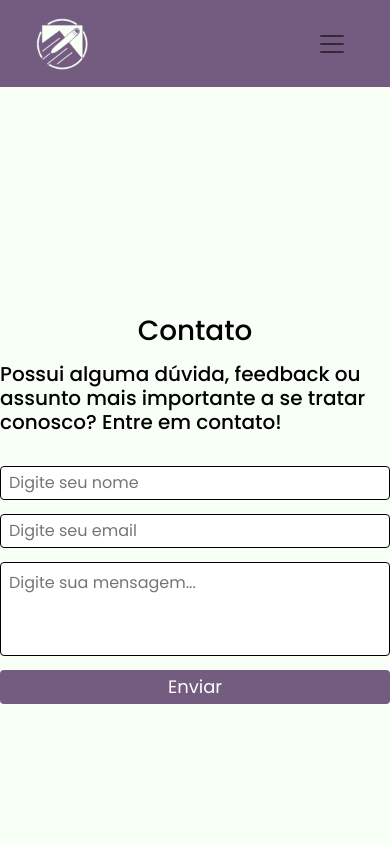
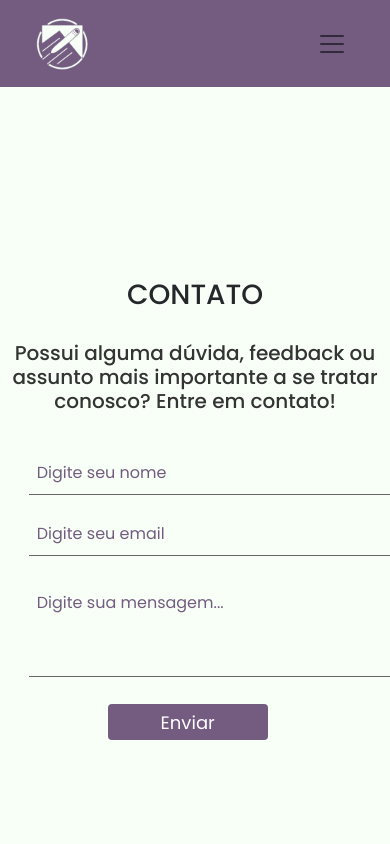
Before and after one commit to strattegia0704/clio, a React (Vite) app: page /contato in a window 390 px wide. Shown: the top 844 px of the page. Built offline with nearby package versions, Linux system fonts and the light colour scheme.

Commit message:
stylling: upate contact page and footer

```diff
--- a/src/components/Footer.jsx
+++ b/src/components/Footer.jsx
@@ -19,7 +19,7 @@ const Footer = () => {
                         </p>
                     </div>
                     <div className="col-6 col-md-3 alunos">
-                        <h6> Membros do Grupo</h6>
+                        <h6> Membros <span className="f-mob"> do Grupo</span></h6>
                         <ul className="footer-links">
                             <li>
                                 <a style={{fontWeight: 'bolder',}}>Turma: 2º D</a>
--- a/src/styles/style.css
+++ b/src/styles/style.css
@@ -4,6 +4,11 @@
     margin: 0;
     padding: 0;
     box-sizing: border-box;
+}
+
+*::selection {
+    background-color: #72488a;
+    color: #F7FFF7;
 }
 
 p {
@@ -266,7 +271,7 @@ h6 {
 }
 
 .copyright-text {
-    margin: 0;
+    margin-bottom: -5rem;
 }
 
 p.copyright-text {
@@ -280,20 +285,24 @@ p.copyright-text {
 }
 
 .container-cont {
-    min-height: 100vh;
+    min-height: 85vh;
     display: flex;
     justify-content: center;
     align-items: center;
     flex-direction: column;
-    color: black;
 }
 
 .title-cont {
-    margin-bottom: 14px;
+    margin-bottom: 30px;
+    text-transform: uppercase;
+    color: #26272b;
 }
 
 .subtitle-cont {
-    margin-bottom: 2rem;
+    margin-bottom: 3rem;
+    width: 35rem;
+    text-align: center;
+    color: #343434;
 }
 
 .form-cont {
@@ -304,26 +313,40 @@ p.copyright-text {
 }
 
 .input-cont {
-    margin-bottom: 14px;
+    margin-bottom: 27px;
     height: 34px;
-    border-radius: 4px;
-    border: 1px solid black;
+    border: none;
+    border-bottom: 1px solid #666666;
+    outline: none;
     padding: 0 8px;
     color: #735c80;
+    background-color: #f7fff7;
+}
+
+input[type="text"] {
+    padding-bottom:  10px;
+}
+
+.input-cont::placeholder,
+.textarea-cont::placeholder {
+    color:#735c80;
 }
 
 .textarea-cont {
-    margin-bottom: 14px;
-    border-radius: 4px;
-    border: 1px solid black;
+    margin-bottom: 27px;
+    border: none;
+    border-bottom: 1px solid #666666;
+    outline: none;
     padding: 8px;
     height: 94px;
     resize: none;
     color: #735c80;
+    background-color: #f7fff7;
 }
 
 .button-cont {
-    height: 34px;
+    height: 36px;
+    width: 10rem;
     border-radius: 4px;
     border: 0;
     cursor: pointer;
@@ -332,6 +355,8 @@ p.copyright-text {
     font-size: 18px;
     transition: background-color, transform 0.8s;
     transition: .5s;
+    position: relative;
+    left: 35%;
 }
 
 .button-cont:hover {
@@ -561,6 +586,24 @@ h2.home {
         left: -1rem;
         padding-bottom: -10rem;
     }
+
+    .container-cont {
+        min-height: 100vh;
+    }
+
+    .subtitle-cont {
+        width: 25rem;
+    }
+
+    .input-cont,
+    .textarea-cont {
+        width: 23rem;
+        margin-left: 1.8rem;
+    }
+
+    .button-cont {
+        margin-left: -1.8rem;
+    }
 }
 
 @media (min-width: 500px) {
@@ -573,6 +616,10 @@ h2.home {
 @media (max-width: 991px) {
     .site-footer [class^="col-"] {
         margin-bottom: 30px;
+    }
+
+    .container-cont {
+        min-height: 100vh;
     }
 }
 
@@ -591,4 +638,12 @@ h2.home {
     .site-footer {
         text-align: center;
     }
+
+    .copyright-text {
+        margin-bottom: 0;
+    }
+
+    .f-mob {
+        display: none;
+    }
 }
```
